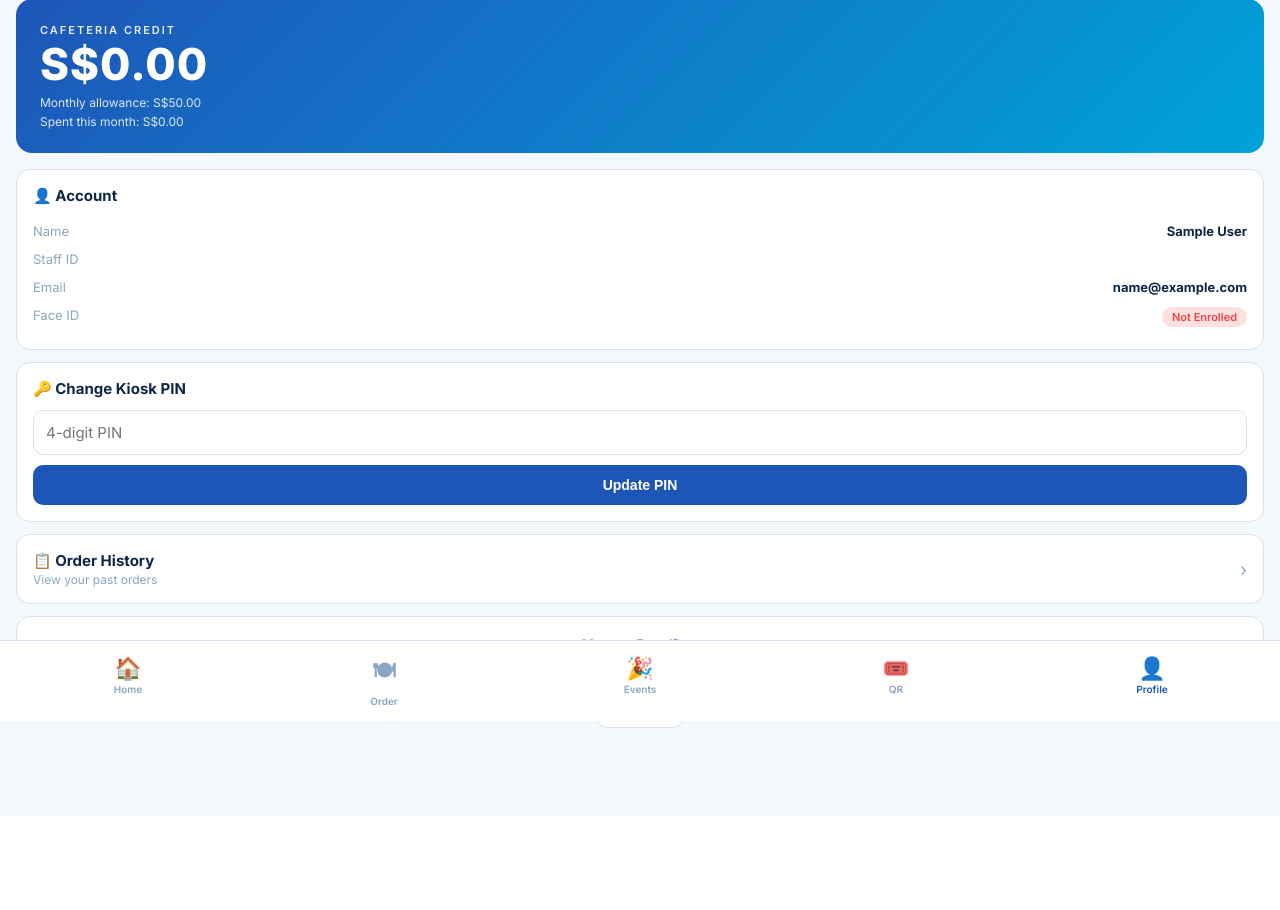
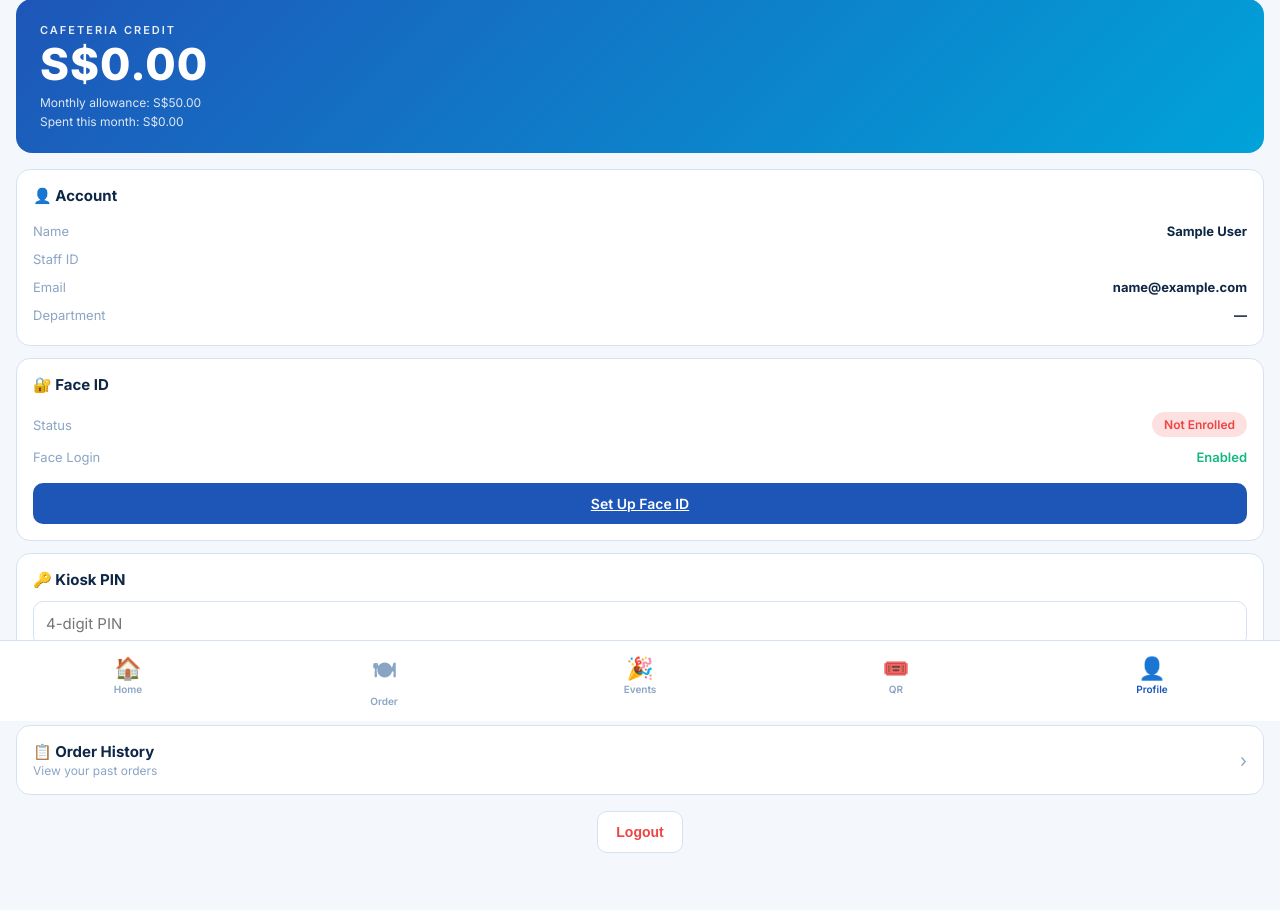
Before and after one commit to jeremiahng11/facerecog, a Django app: page /cafeteria/portal/profile/ in a window 1280 px wide. Shown: the part 79-989 px from the top of the page. Before the commit the page ends 807 px from the top, so only its background shows below. Run offline with Django 4.2, Linux system fonts and the light colour scheme; the visitor is signed in with stand-in values (Sample User, id 1); parts of the project's set-up code (start-up, migrations or seed data) failed here and were passed over.

Commit message:
feat: staff lands on PWA after login — no more FaceID Portal shell
Regular staff no longer see the separate 'Dashboard' and 'Profile &
Face ID' pages in the nav. After login they go straight to the PWA
home (/cafeteria/portal/) — the 'My Orders' screen.

Smart role-based router:
- dashboard_view now redirects by role instead of rendering a page:
    admin → /cafeteria/admin/dashboard/
    kitchen / cafe_bar / kitchen_admin → /cafeteria/displays/
    staff (default) → /cafeteria/portal/
- LOGIN_REDIRECT_URL stays '/dashboard/' which hits the router.
- Face-login redirect (/dashboard/) also routes correctly.

PWA Profile page now includes:
- 🔐 Face ID section: enrollment status, face-login enabled flag,
  last face login timestamp, and 'Set Up Face ID' / 'Re-enroll /
  Manage Face ID' button (links to /profile/ which still works for
  the webcam enrollment flow).
- Everything that was on the old Dashboard (face status) + Profile
  (account details, PIN, history) is consolidated.

Nav changes (base.html):
- Admin: Dashboard · My Orders · Events · Users · Profile
- Kitchen Admin: Menus · Event Menus · Events · Counter
- Kitchen / Cafe Bar: Events · Counter Displays
- Staff: no base.html nav shown (they're in the PWA with its own
  bottom nav: Home · Order · Events · QR · Profile)

Profile page (/profile/): non-admin users see a '← Back to Profile'
link returning to the PWA profile tab.

https://claude.ai/code/session_01C1aMceZw4U9EHr33hkgoA8

```diff
--- a/accounts/templates/cafeteria/staff_portal_profile.html
+++ b/accounts/templates/cafeteria/staff_portal_profile.html
@@ -21,14 +21,44 @@
     <span style="color:var(--text3)">Email</span><strong>{{ user.email }}</strong>
   </div>
   <div style="display:flex;justify-content:space-between;padding:6px 0;font-size:13px">
-    <span style="color:var(--text3)">Face ID</span>
-    {% if user.face_registered %}<span class="badge badge-ready">✓ Enrolled</span>{% else %}<span class="badge badge-cancelled">Not Enrolled</span>{% endif %}
+    <span style="color:var(--text3)">Department</span><strong>{{ user.department|default:"—" }}</strong>
   </div>
 </div>
 
+{# Face ID section #}
+<div class="card">
+  <h3 style="font-size:15px;margin-bottom:12px">🔐 Face ID</h3>
+  <div style="display:flex;justify-content:space-between;padding:6px 0;font-size:13px;align-items:center">
+    <span style="color:var(--text3)">Status</span>
+    {% if user.face_registered %}
+      <span class="badge badge-ready" style="font-size:12px;padding:5px 12px">✓ Enrolled</span>
+    {% else %}
+      <span class="badge badge-cancelled" style="font-size:12px;padding:5px 12px">Not Enrolled</span>
+    {% endif %}
+  </div>
+  <div style="display:flex;justify-content:space-between;padding:6px 0;font-size:13px;align-items:center">
+    <span style="color:var(--text3)">Face Login</span>
+    {% if user.face_enabled %}
+      <span style="color:var(--success);font-weight:600;font-size:13px">Enabled</span>
+    {% else %}
+      <span style="color:var(--text3);font-size:13px">Disabled</span>
+    {% endif %}
+  </div>
+  {% if user.last_face_login %}
+  <div style="display:flex;justify-content:space-between;padding:6px 0;font-size:13px">
+    <span style="color:var(--text3)">Last Face Login</span>
+    <span>{{ user.last_face_login|date:"d M Y H:i" }}</span>
+  </div>
+  {% endif %}
+  <a href="{% url 'profile' %}" class="btn btn-primary btn-full" style="margin-top:12px">
+    {% if user.face_registered %}Re-enroll / Manage Face ID{% else %}Set Up Face ID{% endif %}
+  </a>
+</div>
+
+{# Kiosk PIN #}
 <form method="post" class="card">
   {% csrf_token %}
-  <h3 style="font-size:15px;margin-bottom:12px">🔑 Change Kiosk PIN</h3>
+  <h3 style="font-size:15px;margin-bottom:12px">🔑 Kiosk PIN</h3>
   <div style="margin-bottom:10px">
     <input type="password" name="kiosk_pin" placeholder="4-digit PIN" maxlength="6" pattern="[0-9]{4,6}" inputmode="numeric"
       style="width:100%;padding:12px;border:1.5px solid var(--border);border-radius:10px;font-size:15px;font-family:inherit;outline:none" required>
@@ -36,6 +66,7 @@
   <button type="submit" class="btn btn-primary btn-full">Update PIN</button>
 </form>
 
+{# Order History #}
 <a href="{% url 'staff_portal_history' %}" class="card" style="display:flex;justify-content:space-between;align-items:center;text-decoration:none;color:inherit">
   <div>
     <div style="font-size:15px;font-weight:700">📋 Order History</div>
@@ -44,10 +75,7 @@
   <div style="color:var(--text3);font-size:18px">›</div>
 </a>
 
-<div class="card" style="text-align:center">
-  <a href="{% url 'profile' %}" style="font-size:13px;color:var(--primary);font-weight:600">Manage Face ID →</a>
-</div>
-
+{# Logout #}
 <div style="margin-top:16px;text-align:center">
   <form method="post" action="{% url 'logout' %}" style="display:inline">
     {% csrf_token %}
```
Also changed, not shown: accounts/templates/accounts/profile.html (+8 -3 lines), accounts/views.py (+13 -17 lines), templates/base.html (+3 -6 lines).
